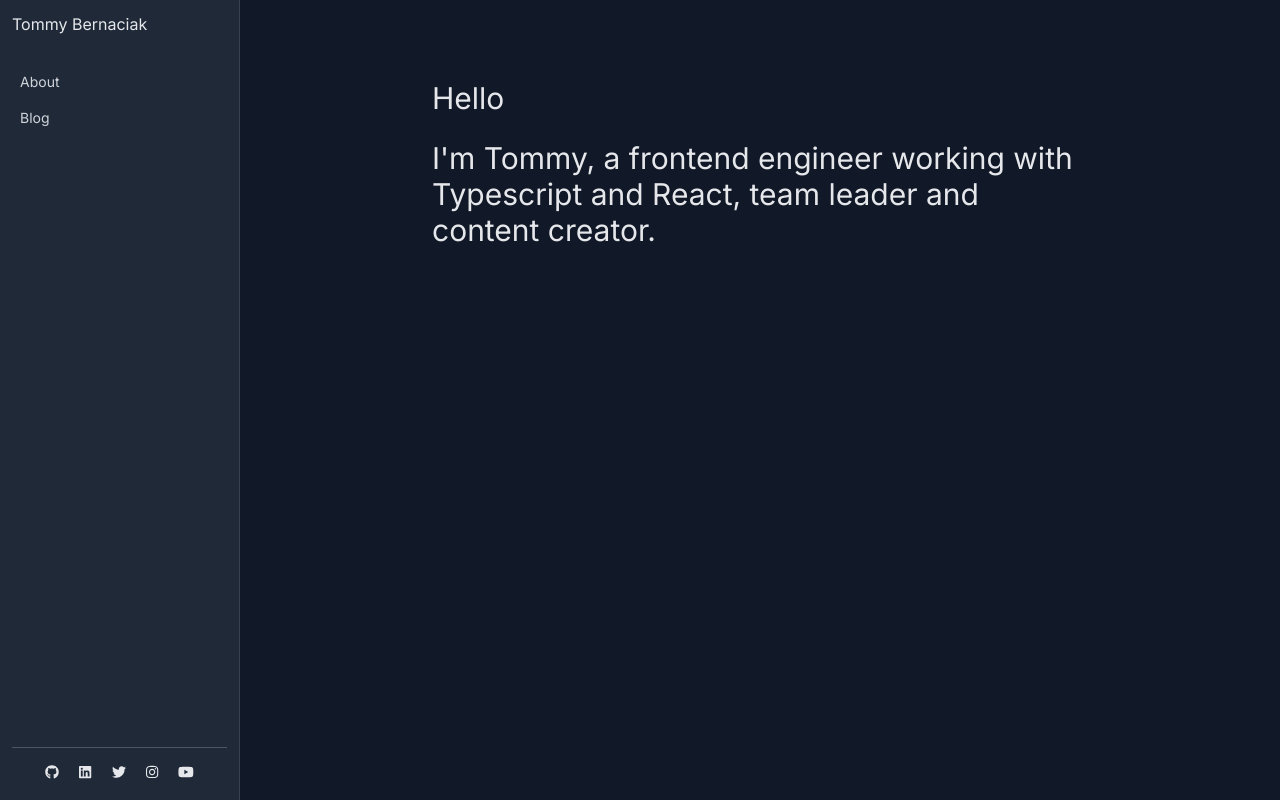
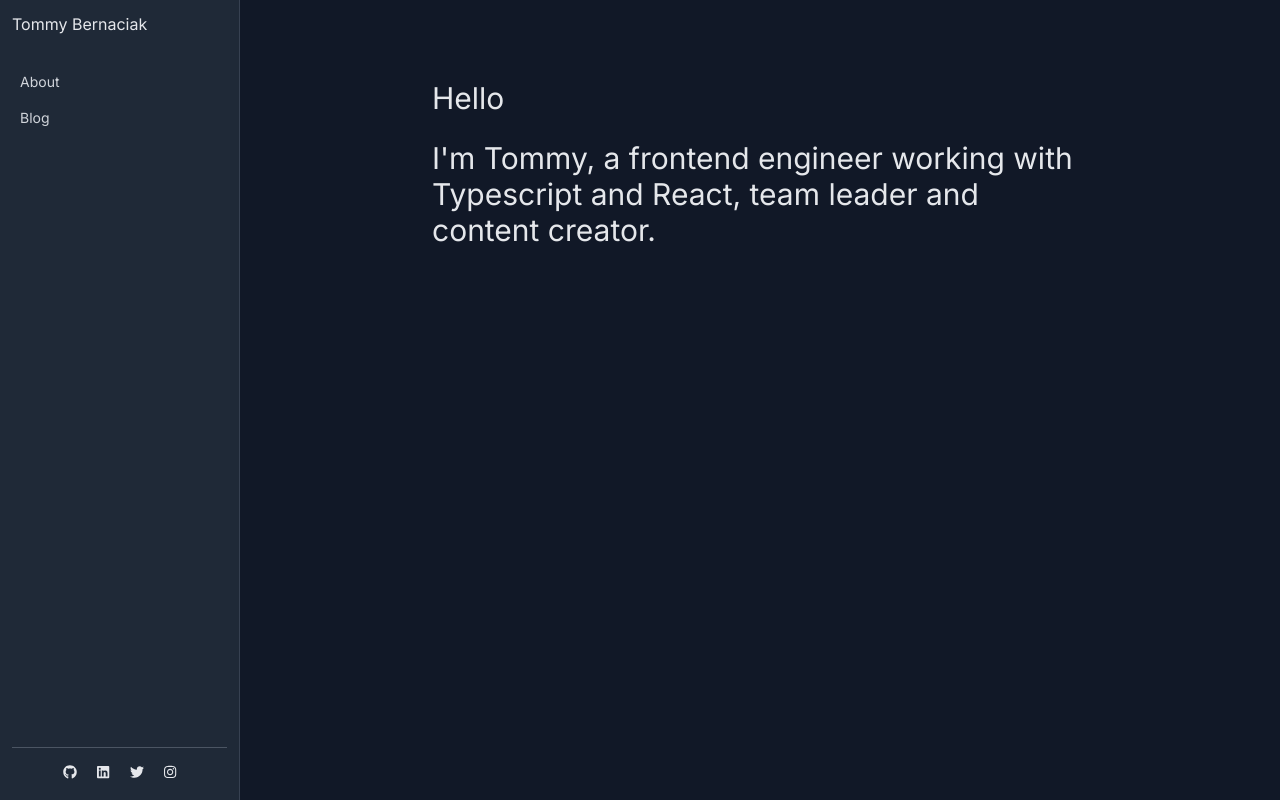
Before and after one commit to tommybernaciak/tommy-page, a React (Create React App) app: page / in a window 1280 px wide. Built offline with nearby package versions, Linux system fonts and the light colour scheme.

Commit message:
fixed title, fixed redirects

```diff
--- a/public/index.html
+++ b/public/index.html
@@ -9,7 +9,6 @@
       name="description"
       content="Web site created using create-react-app"
     />
-    <link rel="apple-touch-icon" href="%PUBLIC_URL%/logo192.png" />
     <!--
       manifest.json provides metadata used when your web app is installed on a
       user's mobile device or desktop. See https://developers.google.com/web/fundamentals/web-app-manifest/
@@ -24,7 +23,7 @@
       work correctly both with client-side routing and a non-root public URL.
       Learn how to configure a non-root public URL by running `npm run build`.
     -->
-    <title>React App</title>
+    <title>Tommy Bernaciak</title>
   </head>
   <body>
     <noscript>You need to enable JavaScript to run this app.</noscript>
--- /dev/null
+++ b/src/blog/lazysizes-angular.tsx
@@ -0,0 +1,5 @@
+import { BlogPostPart } from './types';
+
+const blogpost: BlogPostPart[] = [];
+
+export default blogpost;
--- /dev/null
+++ b/src/blog/netlify-react-router.tsx
@@ -0,0 +1,8 @@
+import { BlogPostPart, PARTS } from './types';
+
+const blogpost: BlogPostPart[] = [
+	{ type: PARTS.DATE, content: 'Jun 17, 2022' },
+	{ type: PARTS.TITLE, content: '"Page Not Found" on Netlify with React Router' }
+];
+
+export default blogpost;
--- a/src/components/navbar/Social.tsx
+++ b/src/components/navbar/Social.tsx
@@ -4,7 +4,6 @@ import {
 	faTwitter,
 	faLinkedin,
 	faInstagram,
-	faYoutube,
 	IconDefinition
 } from '@fortawesome/free-brands-svg-icons';
 import { FunctionComponent, ReactElement, useMemo } from 'react';
@@ -51,13 +50,13 @@ const Social: FunctionComponent = (): ReactElement => {
 			{
 				name: 'Instagram',
 				icon: faInstagram,
-				url: 'https://www.linkedin.com/in/tommy-bernaciak/'
-			},
-			{
-				name: 'Youtube',
-				icon: faYoutube,
-				url: 'https://www.linkedin.com/in/tommy-bernaciak/'
+				url: 'https://www.instagram.com/tommy_codes/'
 			}
+			// {
+			// 	name: 'Youtube',
+			// 	icon: faYoutube,
+			// 	url: 'https://www.linkedin.com/in/tommy-bernaciak/'
+			// }
 		];
 	}, []);
 
```
Also changed, not shown: 1 other file (tests, documents, lock files or other folders).
